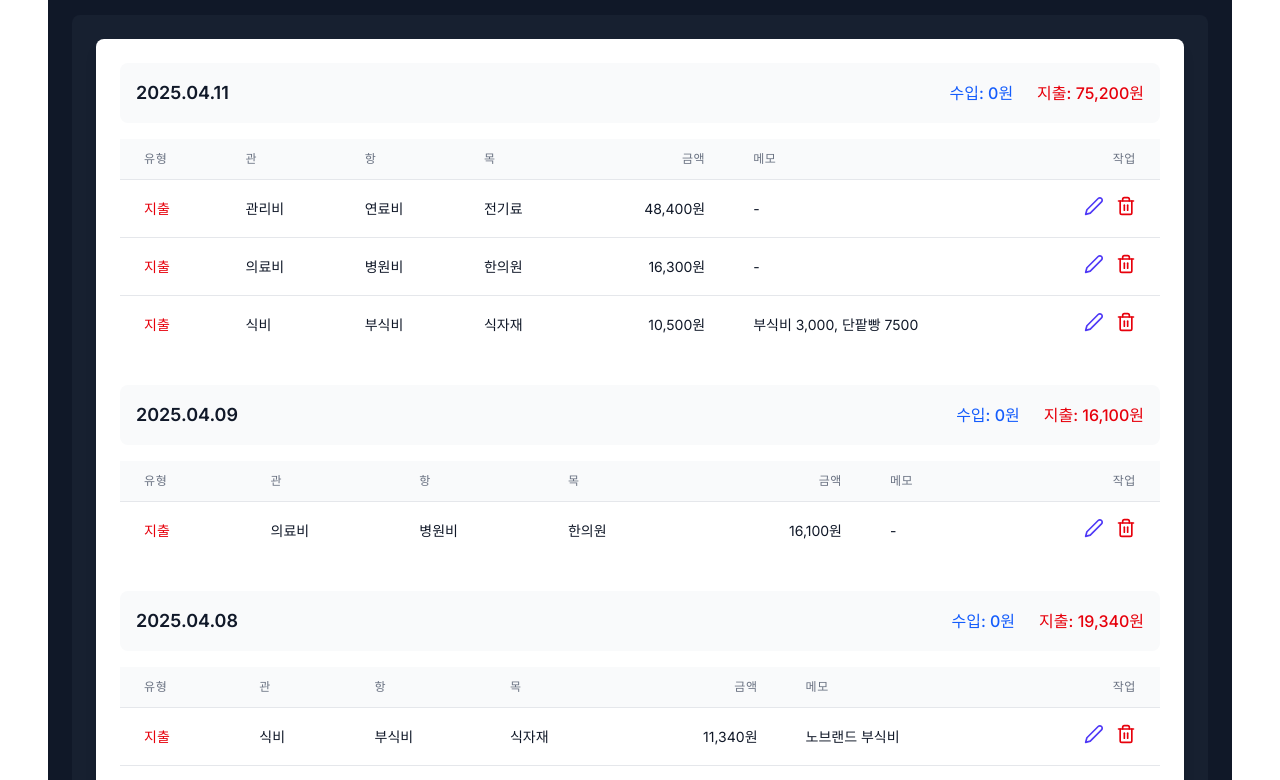
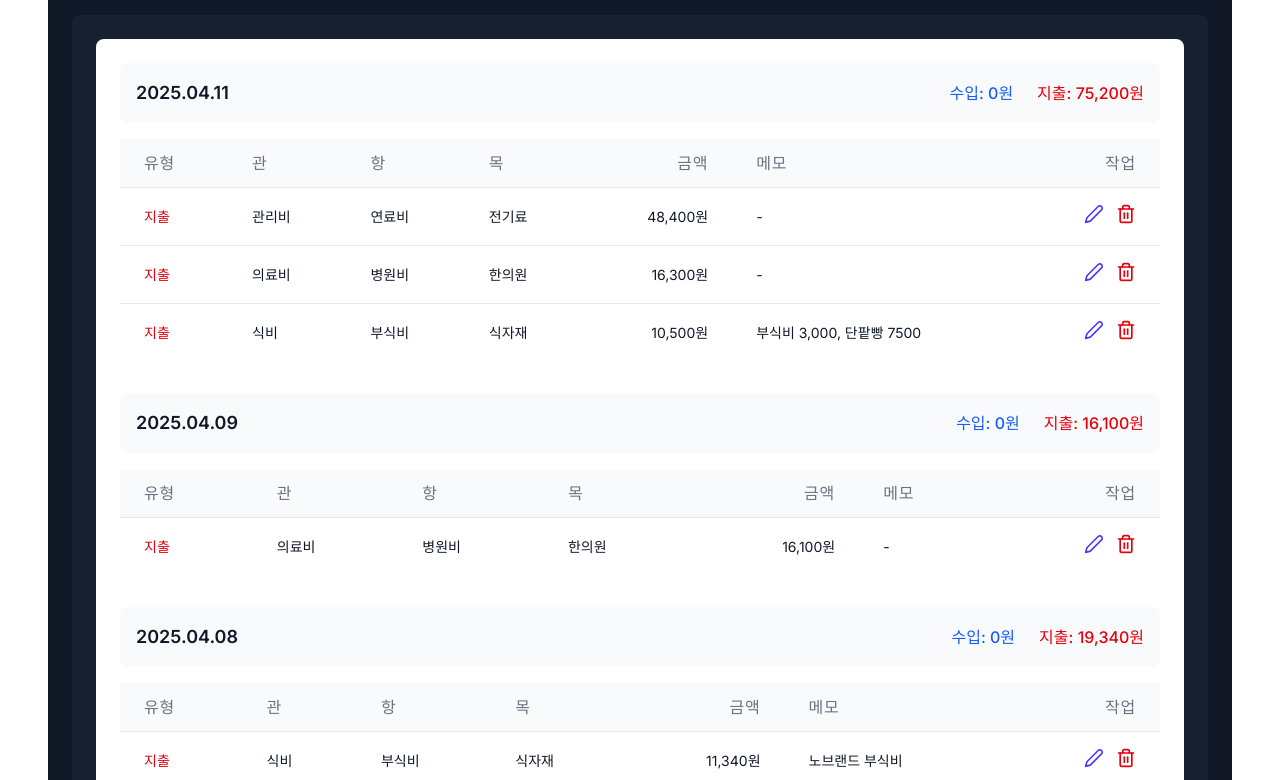
Before and after one commit to gppc5096/home_money, a Next.js app: page /input in a window 1280 px wide. Shown: the part 840-1620 px from the top of the page. Built offline with nearby package versions, Linux system fonts and the light colour scheme.

Commit message:
테이블 헤더의 폰트 크기 : text-base: 1rem (16px) 로 변경

```diff
--- a/src/components/transaction/TransactionList/index.tsx
+++ b/src/components/transaction/TransactionList/index.tsx
@@ -163,13 +163,13 @@ const TransactionList: React.FC = () => {
             <table className="min-w-full divide-y divide-gray-200 dark:divide-gray-700">
               <thead className="bg-gray-50 dark:bg-gray-700">
                 <tr>
-                  <th className="px-6 py-3 text-left text-xs font-medium text-gray-500 dark:text-gray-300 uppercase tracking-wider">유형</th>
-                  <th className="px-6 py-3 text-left text-xs font-medium text-gray-500 dark:text-gray-300 uppercase tracking-wider">관</th>
-                  <th className="px-6 py-3 text-left text-xs font-medium text-gray-500 dark:text-gray-300 uppercase tracking-wider">항</th>
-                  <th className="px-6 py-3 text-left text-xs font-medium text-gray-500 dark:text-gray-300 uppercase tracking-wider">목</th>
-                  <th className="px-6 py-3 text-right text-xs font-medium text-gray-500 dark:text-gray-300 uppercase tracking-wider">금액</th>
-                  <th className="px-6 py-3 text-left text-xs font-medium text-gray-500 dark:text-gray-300 uppercase tracking-wider">메모</th>
-                  <th className="px-6 py-3 text-right text-xs font-medium text-gray-500 dark:text-gray-300 uppercase tracking-wider">작업</th>
+                  <th className="px-6 py-3 text-left text-base font-medium text-gray-500 dark:text-gray-300 uppercase tracking-wider">유형</th>
+                  <th className="px-6 py-3 text-left text-base font-medium text-gray-500 dark:text-gray-300 uppercase tracking-wider">관</th>
+                  <th className="px-6 py-3 text-left text-base font-medium text-gray-500 dark:text-gray-300 uppercase tracking-wider">항</th>
+                  <th className="px-6 py-3 text-left text-base font-medium text-gray-500 dark:text-gray-300 uppercase tracking-wider">목</th>
+                  <th className="px-6 py-3 text-right text-base font-medium text-gray-500 dark:text-gray-300 uppercase tracking-wider">금액</th>
+                  <th className="px-6 py-3 text-left text-base font-medium text-gray-500 dark:text-gray-300 uppercase tracking-wider">메모</th>
+                  <th className="px-6 py-3 text-right text-base font-medium text-gray-500 dark:text-gray-300 uppercase tracking-wider">작업</th>
                 </tr>
               </thead>
               <tbody className="bg-white dark:bg-gray-800 divide-y divide-gray-200 dark:divide-gray-700">
```
